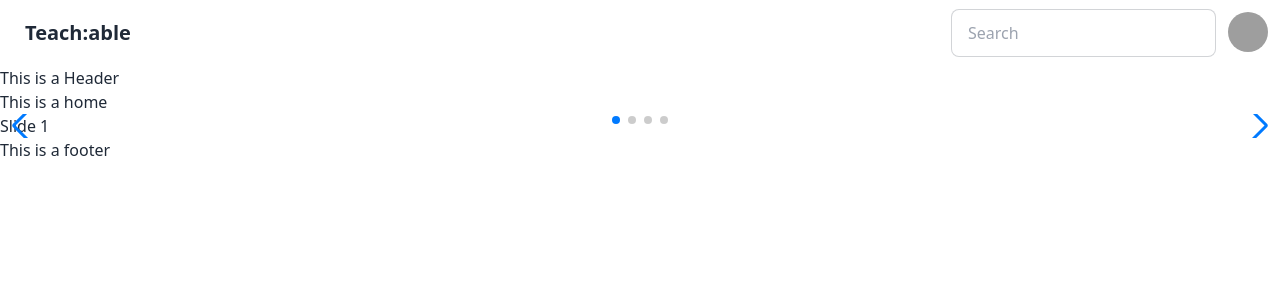
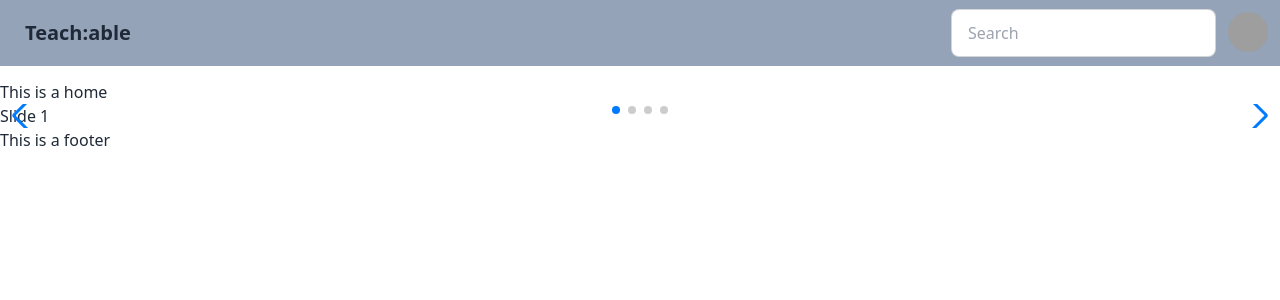
Before and after one commit to mdsaifulislamrafel/Teachable-calint-side, a React (Vite) app: page / in a window 1280 px wide. Shown: the top 300 px of the page. Built offline with nearby package versions, Linux system fonts and the light colour scheme; grey boxes are pictures that could not be loaded.

Commit message:
header section added

```diff
--- a/src/Home/Navbar.jsx
+++ b/src/Home/Navbar.jsx
@@ -2,7 +2,7 @@
 
 const Navbar = () => {
   return (
-    <div className="navbar static z-40 bg-base-100">
+    <div className="navbar fixed z-40 bg-slate-400">
       <div className="flex-1">
         <a className="btn btn-ghost text-xl">Teach:able</a>
       </div>
--- a/src/Layout/Main.jsx
+++ b/src/Layout/Main.jsx
@@ -6,7 +6,9 @@ const Main = () => {
         <div>
             <Navbar />
             <h1>This is a Header</h1>
-            <Outlet />
+            <div className='mt-14'>
+                <Outlet />
+            </div>
             <h4>This is a footer</h4>
         </div>
     );
```
